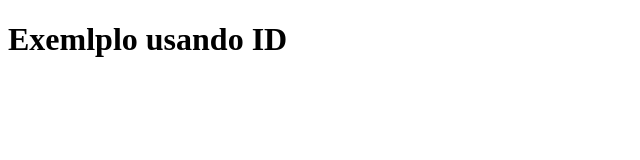
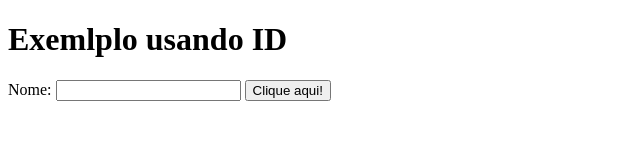
Before and after one commit to gabitrevisan/Aula-JS, a plain HTML site: page index.html in a window 1280 px wide. Shown: the whole page, without its empty margins (0-640 px from the left). Drawn offline with Linux system fonts and the light colour scheme.

Commit message:
Criando a função titulo

```diff
--- a/index.html
+++ b/index.html
@@ -3,11 +3,15 @@
 <head>
     <meta charset="UTF-8">
     <meta name="viewport" content="width=device-width, initial-scale=1.0">
-    <script type="javascript" src="script.js"></script>
     <link rel="stylesheet" href="estilo.css">
     <title>Aula</title>
 </head>
 <body>
     <h1 id="titulo">Exemlplo usando ID</h1>
+    Nome: <input type="text" name="texto" id="idNome"/>
+    <button onclick="mudar()">Clique aqui!</button>
+
+
+<script src="script.js"></script>
 </body>
 </html>
--- a/script.js
+++ b/script.js
@@ -0,0 +1,7 @@
+function mudar(){
+    let novo = document.getElementById("idNome")
+
+    //chamar pelo ID
+    document.getElementById("titulo").required=true;
+    document.getElementById("titulo").innerHTML=novo.value;
+}
```
